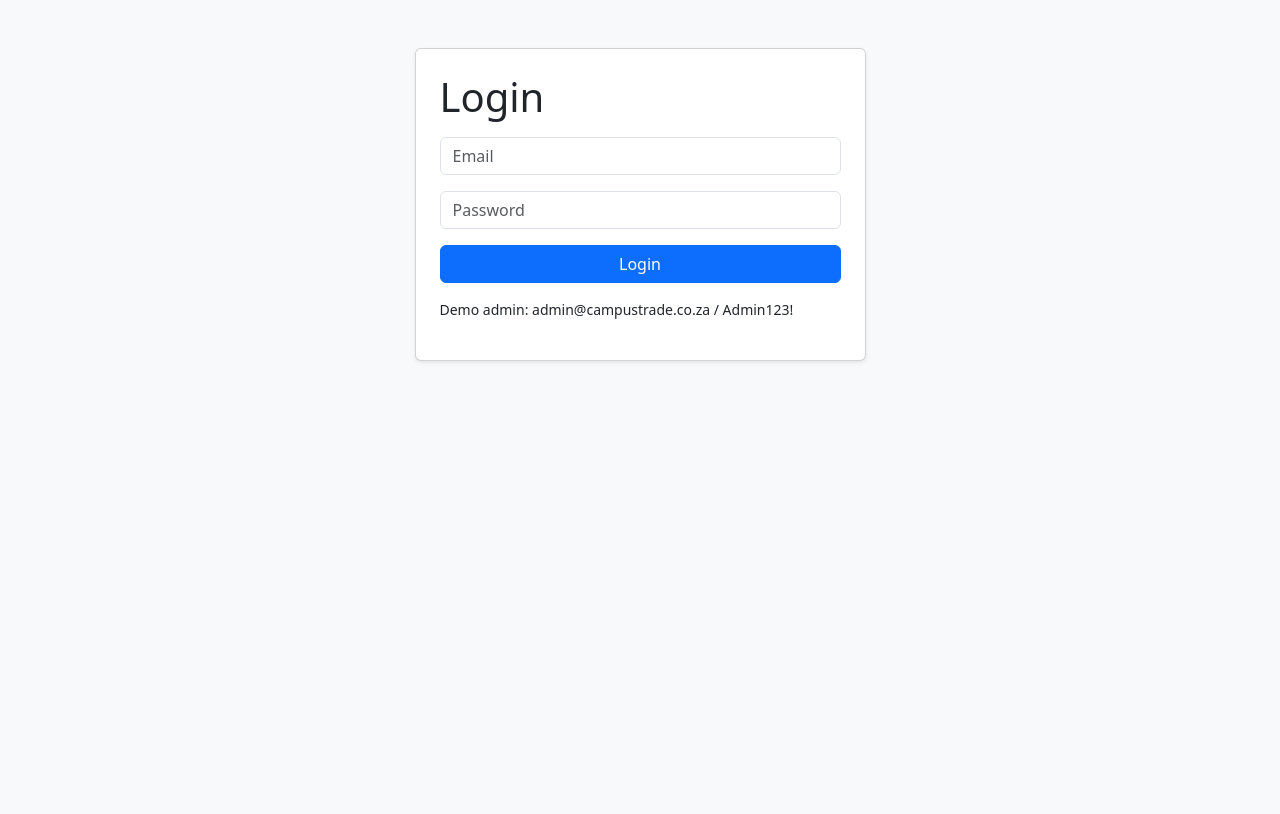
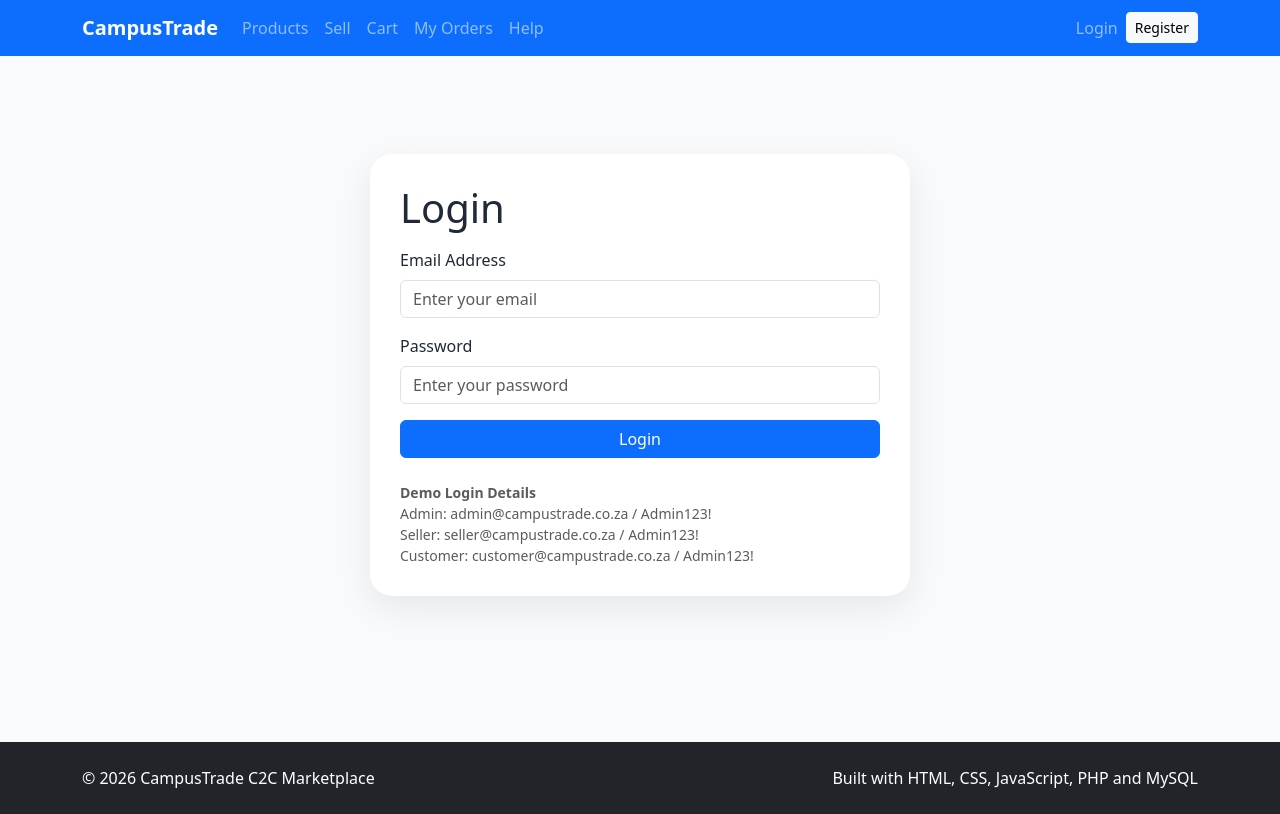
Before and after one commit to TaiwoAdigun1/campustrade-c2c-marketplace, a PHP site: page /login.php in a window 1280 px wide. Before the commit the page ends 362 px from the top, so only its background shows below. Run offline with PHP 8.4, Linux system fonts and the light colour scheme.

Commit message:
login.php

```diff
--- a/login.php
+++ b/login.php
@@ -1,6 +1,9 @@
 <?php
+if (session_status() === PHP_SESSION_NONE) {
     session_start();
-require_once 'includes/db.php';
+}
+
+require_once 'includes/header.php';
 
 $error = '';
 
@@ -8,54 +11,43 @@ if ($_SERVER['REQUEST_METHOD'] === 'POST') {
     $email = trim($_POST['email'] ?? '');
     $password = $_POST['password'] ?? '';
 
-    $sql = "SELECT users.*, roles.role_name
-            FROM users
-            INNER JOIN roles ON users.role_id = roles.role_id
-            WHERE users.email = ?
-            LIMIT 1";
+    $accounts = [
+        'admin@campustrade.co.za' => [
+            'password' => 'Admin123!',
+            'name' => 'Admin User',
+            'role' => 'Admin',
+            'redirect' => '/admin/dashboard.php'
+        ],
+        'seller@campustrade.co.za' => [
+            'password' => 'Admin123!',
+            'name' => 'Seller User',
+            'role' => 'Seller',
+            'redirect' => '/seller-dashboard.php'
+        ],
+        'customer@campustrade.co.za' => [
+            'password' => 'Admin123!',
+            'name' => 'Customer User',
+            'role' => 'Customer',
+            'redirect' => '/index.php'
+        ]
+    ];
 
-    $stmt = mysqli_prepare($conn, $sql);
-    mysqli_stmt_bind_param($stmt, "s", $email);
-    mysqli_stmt_execute($stmt);
+    if (isset($accounts[$email]) && $password === $accounts[$email]['password']) {
+        $_SESSION['user_id'] = 1;
+        $_SESSION['full_name'] = $accounts[$email]['name'];
+        $_SESSION['role_name'] = $accounts[$email]['role'];
+        $_SESSION['email'] = $email;
 
-    $result = mysqli_stmt_get_result($stmt);
-    $user = mysqli_fetch_assoc($result);
-
-    if ($user && password_verify($password, $user['password'])) {
-        $_SESSION['user_id'] = $user['user_id'];
-        $_SESSION['full_name'] = $user['full_name'];
-        $_SESSION['email'] = $user['email'];
-        $_SESSION['role'] = $user['role_name'];
-
-        if ($user['role_name'] === 'Admin') {
-            header("Location: admin/index.php");
-            exit;
-        } elseif ($user['role_name'] === 'Seller') {
-            header("Location: seller-dashboard.php");
+        header("Location: " . $accounts[$email]['redirect']);
         exit;
     } else {
-            header("Location: index.php");
-            exit;
-        }
-    } else {
-        $error = "Invalid login details.";
+        $error = "Invalid login details. Please try again.";
     }
 }
 ?>
 
-<!DOCTYPE html>
-<html>
-<head>
-    <title>Login - CampusTrade</title>
-    <link href="https://cdn.jsdelivr.net/npm/bootstrap@5.3.3/dist/css/bootstrap.min.css" rel="stylesheet">
-    <link href="assets/css/style.css" rel="stylesheet">
-</head>
-<body class="bg-light">
-
-<div class="container py-5">
-    <div class="row justify-content-center">
-        <div class="col-md-5">
-            <div class="card shadow-sm p-4">
+<section class="container py-5">
+    <div class="form-shell">
         <h1 class="mb-3">Login</h1>
 
         <?php if ($error): ?>
@@ -64,20 +56,41 @@ if ($_SERVER['REQUEST_METHOD'] === 'POST') {
             </div>
         <?php endif; ?>
 
-                <form method="POST">
-                    <input type="email" name="email" class="form-control mb-3" placeholder="Email" required>
-                    <input type="password" name="password" class="form-control mb-3" placeholder="Password" required>
+        <form method="POST" action="/login.php">
+            <div class="mb-3">
+                <label class="form-label">Email Address</label>
+                <input
+                    type="email"
+                    name="email"
+                    class="form-control"
+                    placeholder="Enter your email"
+                    required
+                >
+            </div>
 
-                    <button type="submit" class="btn btn-primary w-100">Login</button>
+            <div class="mb-3">
+                <label class="form-label">Password</label>
+                <input
+                    type="password"
+                    name="password"
+                    class="form-control"
+                    placeholder="Enter your password"
+                    required
+                >
+            </div>
+
+            <button type="submit" class="btn btn-primary w-100">
+                Login
+            </button>
         </form>
 
-                <p class="small mt-3">
-                    Demo admin: admin@campustrade.co.za / Admin123!
-                </p>
+        <div class="mt-4 small text-muted">
+            <strong>Demo Login Details</strong><br>
+            Admin: admin@campustrade.co.za / Admin123!<br>
+            Seller: seller@campustrade.co.za / Admin123!<br>
+            Customer: customer@campustrade.co.za / Admin123!
         </div>
     </div>
-    </div>
-</div>
+</section>
 
-</body>
-</html>
+<?php require_once 'includes/footer.php'; ?>
```
Lines whose indentation alone changed are shown as unchanged.
